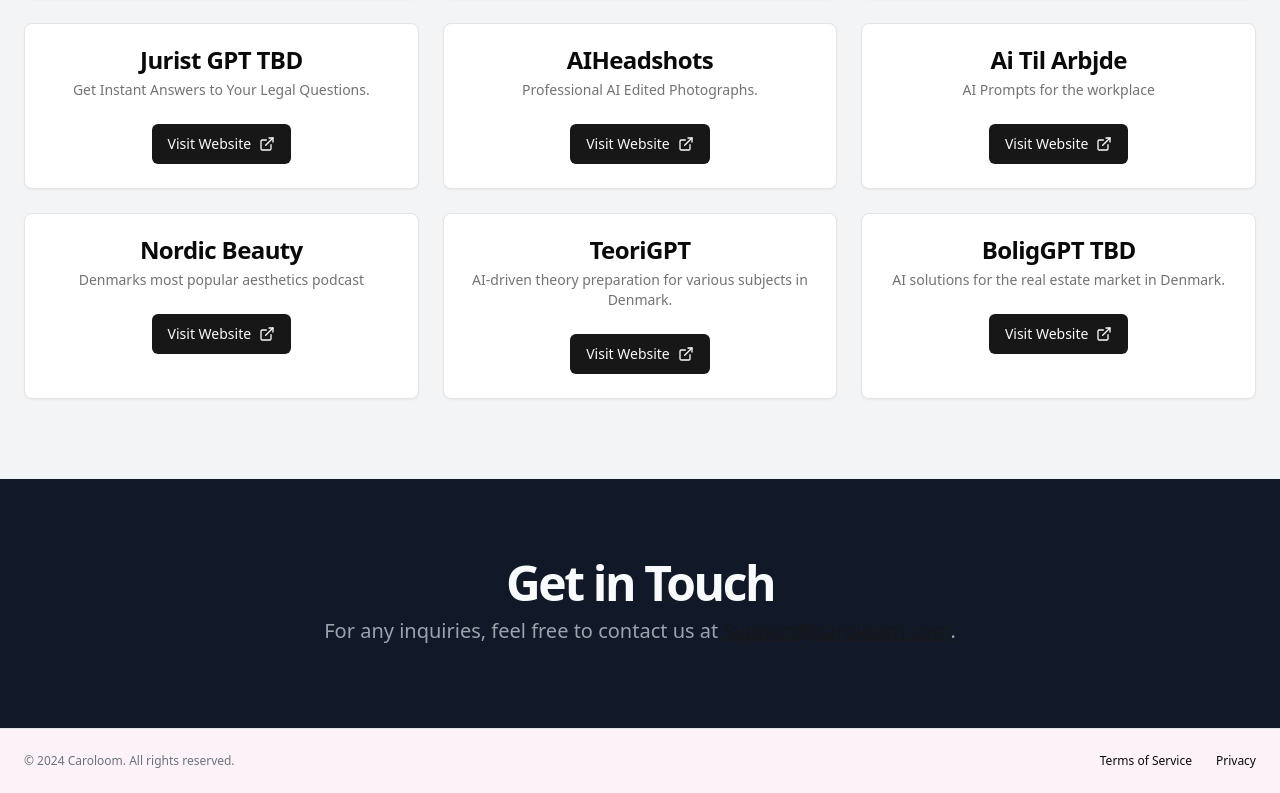
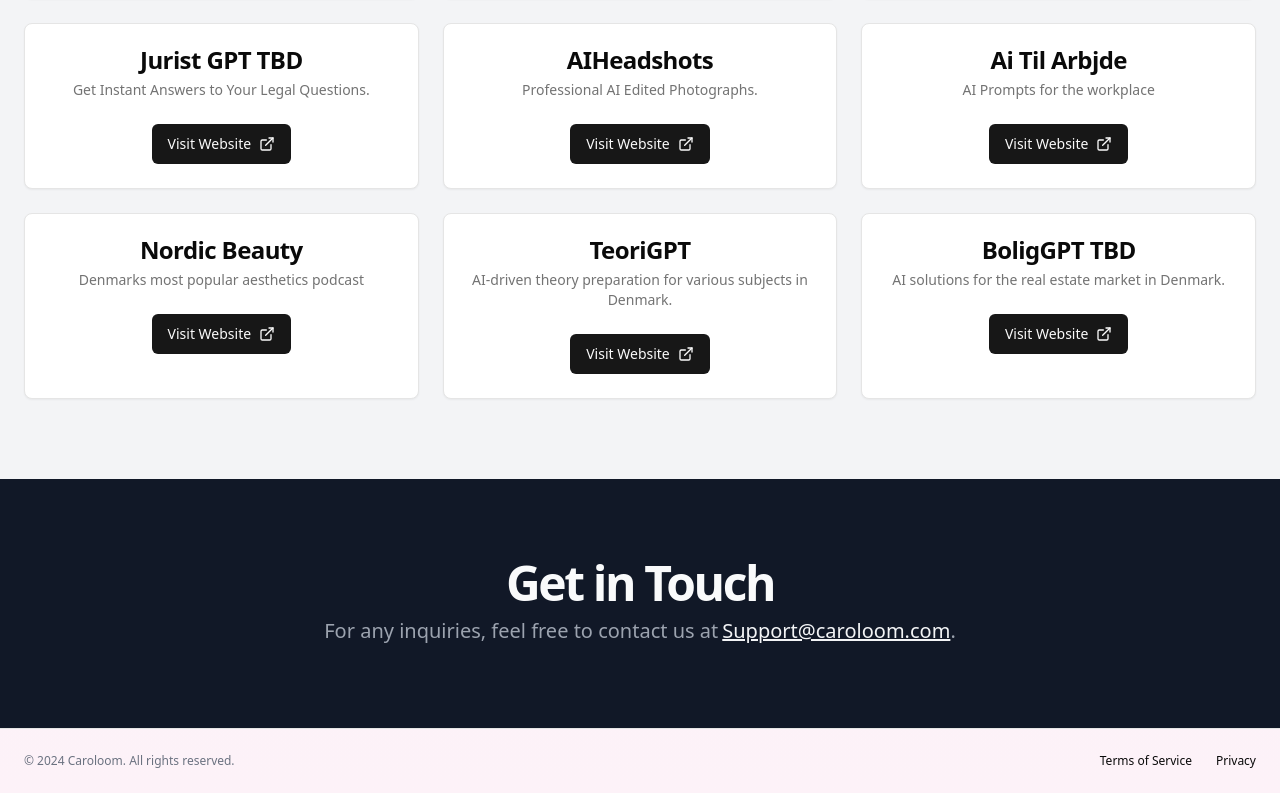
Before and after one commit to Teamfreya/caroloom, a Next.js app: page / in a window 1280 px wide. Shown: the part 1635-2428 px from the top of the page. Built offline with nearby package versions, Linux system fonts and the light colour scheme.

Commit message:
Update page.tsx

```diff
--- a/app/page.tsx
+++ b/app/page.tsx
@@ -195,7 +195,7 @@ function CaroloomLandingPageComponent() {
                 For any inquiries, feel free to contact us at
                 <a
                   href="mailto:Support@caroloom.com"
-                  className="text-primary font-medium underline ml-1 text-gray-100">
+                  className="text-gray-100 font-medium underline ml-1 hover:text-gray-200">
                   Support@caroloom.com
                 </a>.
               </p>
```
